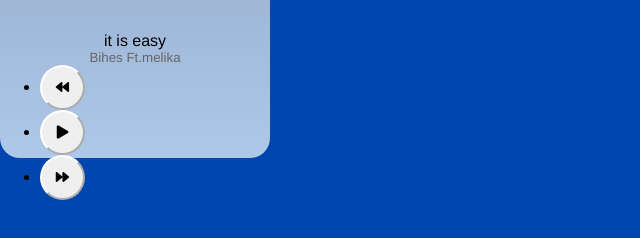
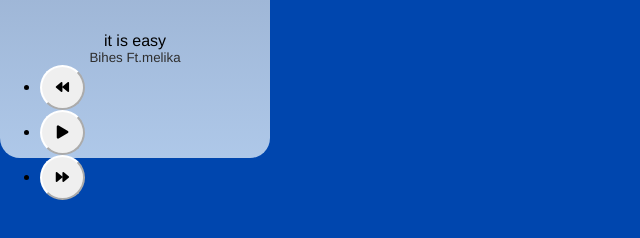
Before and after one commit to alireza123456oO/hw, a plain HTML site: page index.html in a window 1280 px wide. In both pictures the pointer is over the element "Bihes Ft.melika". Shown: the part 242-480 px from the top of the page, 0-640 px from the left. Drawn offline with Linux system fonts and the light colour scheme.

Commit message:
song artist hover feature added

```diff
--- a/style.css
+++ b/style.css
@@ -42,7 +42,7 @@ music player part {
     text-align: center;
 }
 
-song writers while mouseover{
+#song-artist:hover {
     color: #2e2e2e;
 }
 
```
